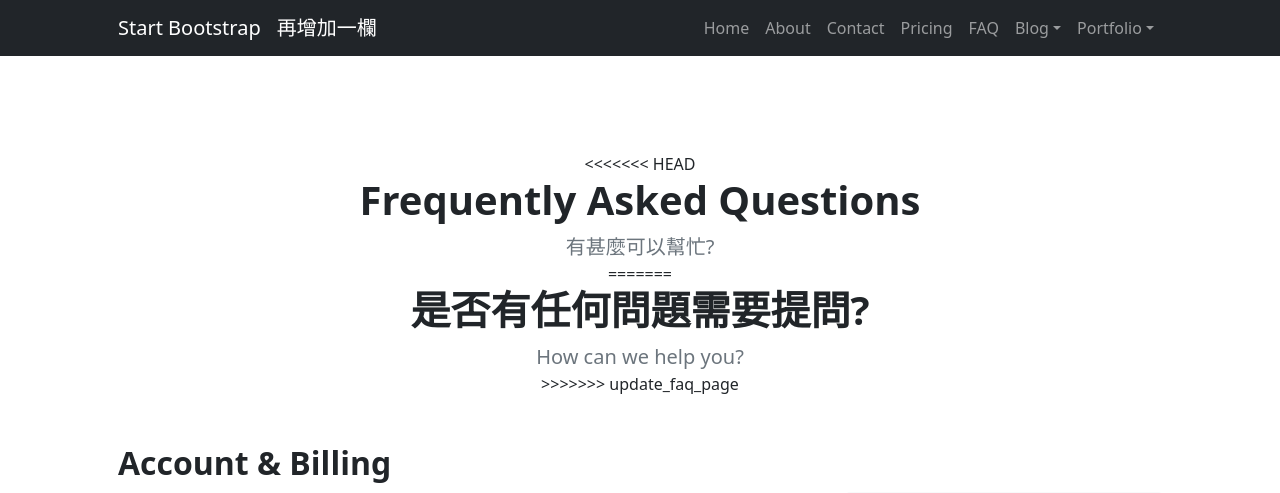
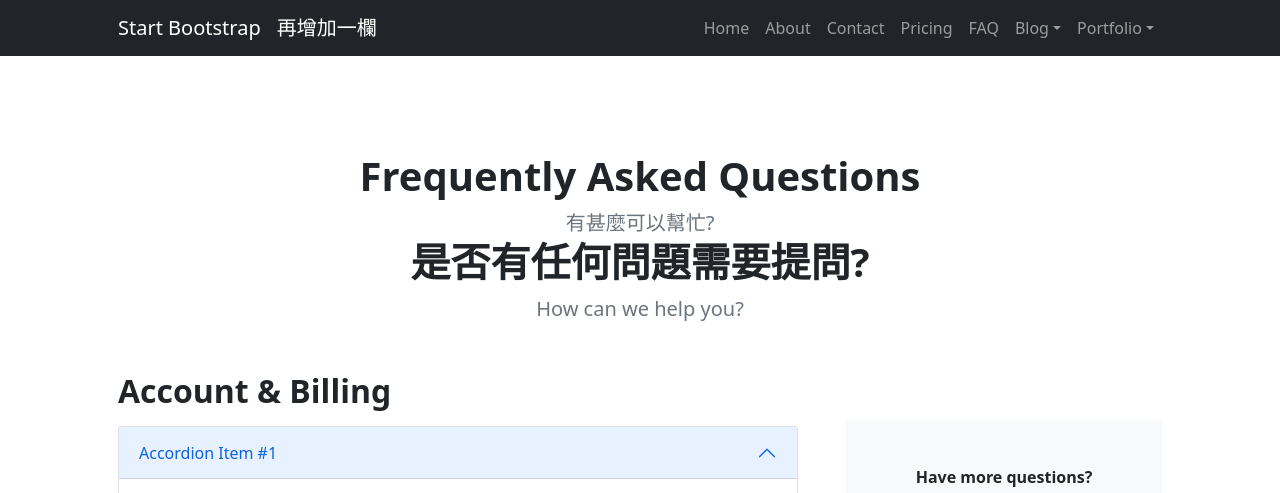
Before and after one commit to joanna9m/github_training, a plain HTML site: page faq.html in a window 1280 px wide. Shown: the top 493 px of the page. Drawn offline with nearby package versions, Linux system fonts and the light colour scheme.

Commit message:
刪除標題不必要標籤

```diff
--- a/faq.html
+++ b/faq.html
@@ -50,13 +50,10 @@
             <section class="py-5">
                 <div class="container px-5 my-5">
                     <div class="text-center mb-5">
-<<<<<<< HEAD
                         <h1 class="fw-bolder">Frequently Asked Questions</h1>
                         <p class="lead fw-normal text-muted mb-0">有甚麼可以幫忙?</p>
-=======
                         <h1 class="fw-bolder">是否有任何問題需要提問?</h1>
                         <p class="lead fw-normal text-muted mb-0">How can we help you?</p>
->>>>>>> update_faq_page
                     </div>
                     <div class="row gx-5">
                         <div class="col-xl-8">
```
